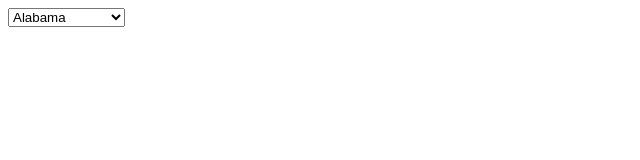
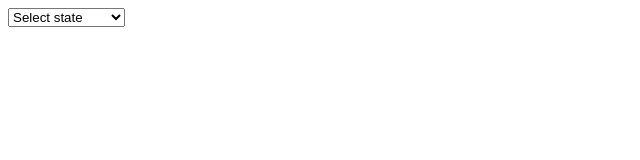
Before and after one commit to cyfibytes/us-select-list, a plain HTML site: page index.html in a window 1280 px wide. Shown: the full height of the page, 0-640 px from the left. Drawn offline with Linux system fonts and the light colour scheme.

Commit message:
Placeholder option is selected

```diff
--- a/index.html
+++ b/index.html
@@ -6,7 +6,7 @@
   </head>
   <body>
     <select>
-      <option value="" disabled>Select state</option>
+      <option value="" selected disabled>Select state</option>
       <option value="Alabama">Alabama</option>
       <option value="Alaska">Alaska</option>
       <option value="Arizona">Arizona</option>
```
